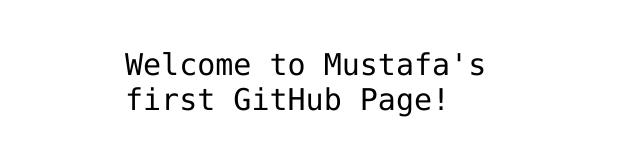
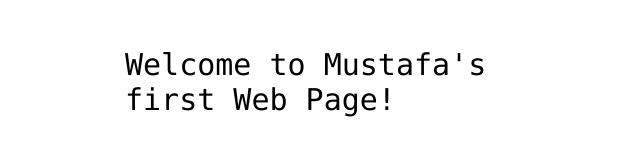
Before and after one commit to okHill/hello-world, a plain HTML site: page index.html in a window 1280 px wide. Shown: the part 341-496 px from the top of the page, without its empty margins (315-955 px from the left). Drawn offline with Linux system fonts and the light colour scheme.

Commit message:
Update index.html

```diff
--- a/index.html
+++ b/index.html
@@ -12,7 +12,7 @@
 <img src="https://octodex.github.com/images/daftpunktocat-thomas.gif" id="octocat" alt="octocat-gif" />
 
 <!-- Change this code here by copy and pasting your template on line 15 -->
-<p>Welcome to Mustafa's first GitHub Page!</p>
+<p>Welcome to Mustafa's first Web Page!</p>
 
 </body>
 </html>
```
